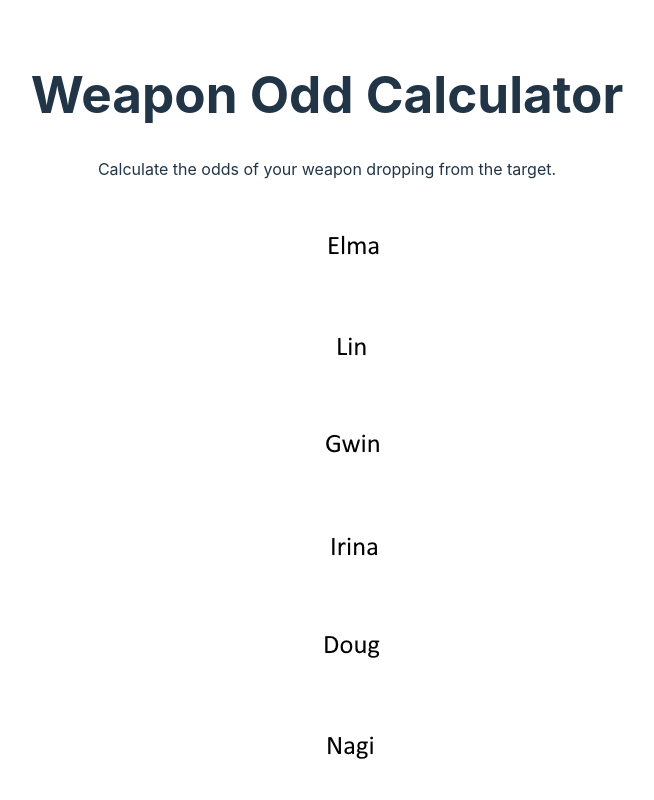
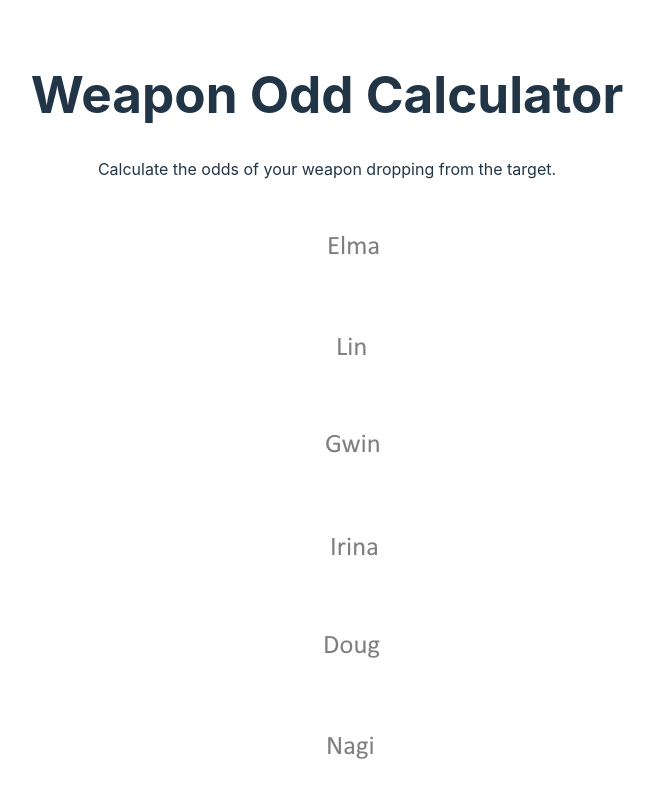
Before and after one commit to RobinCouture/XCXWeaponCalc, a React (Vite) app: page / in a window 1280 px wide. Shown: the top 800 px of the page, without its empty margins (313-967 px from the left). Built offline with nearby package versions, Linux system fonts and the light colour scheme.

Commit message:
added visual feedback to selection

```diff
--- a/src/UI/PartyMember.tsx
+++ b/src/UI/PartyMember.tsx
@@ -2,18 +2,26 @@ import Character from "../classes/Character";
 import images from "../assets/characters/characterImageImport.tsx";
 import { useState } from "react";
 
-function PartyMember({ character } : { character: Character }) {
-    const [selected, setSelected] = useState<boolean>(false);
+function PartyMember({ character }: { character: Character }) {
+  const [selected, setSelected] = useState<boolean>(false);
 
-    function handleClick() {
-        setSelected(!selected);
-        console.log(selected);
+  function handleClick() {
+    setSelected(!selected);
+    console.log(selected);
     console.log("Clicked " + character.name);
   }
 
   return (
     <>
-      <img  onClick={handleClick} className="container" src={images[character.name as keyof typeof images]} alt={character.name} />
+      <img
+        onClick={handleClick}
+        className="container"
+        src={images[character.name as keyof typeof images]}
+        alt={character.name}
+        style={{
+            opacity: selected ? 1 : 0.5,
+        }}
+      />
     </>
   );
 }
```
